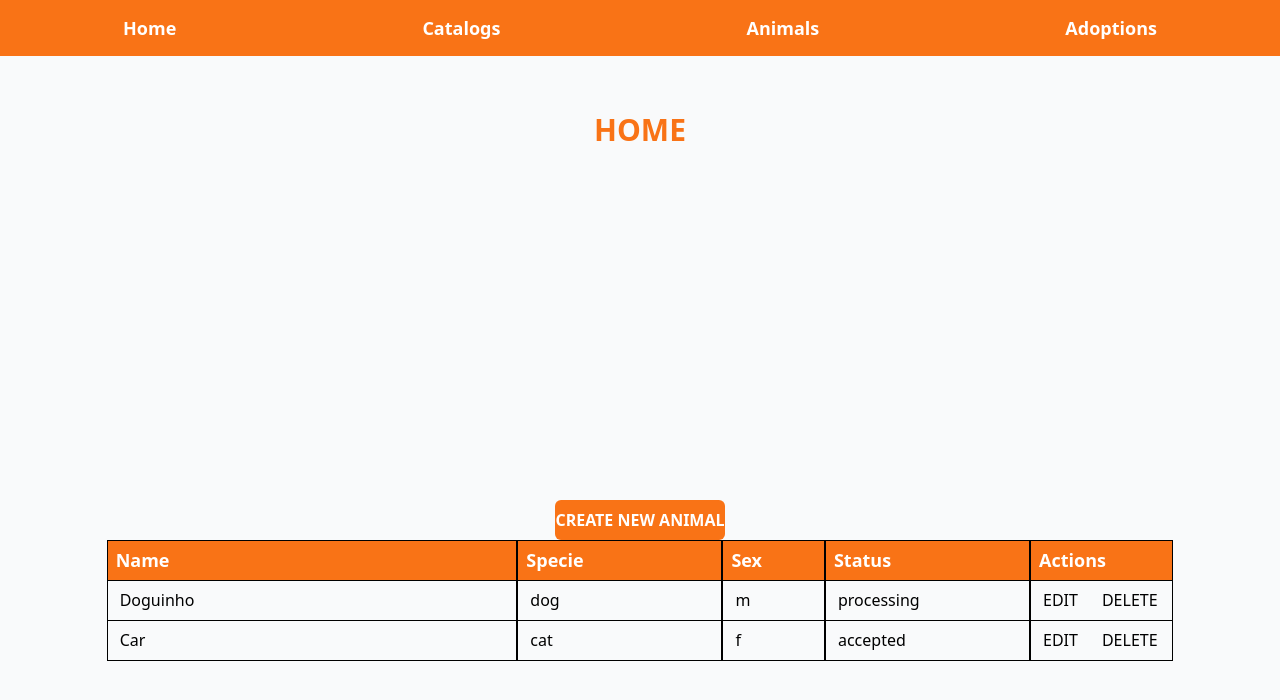
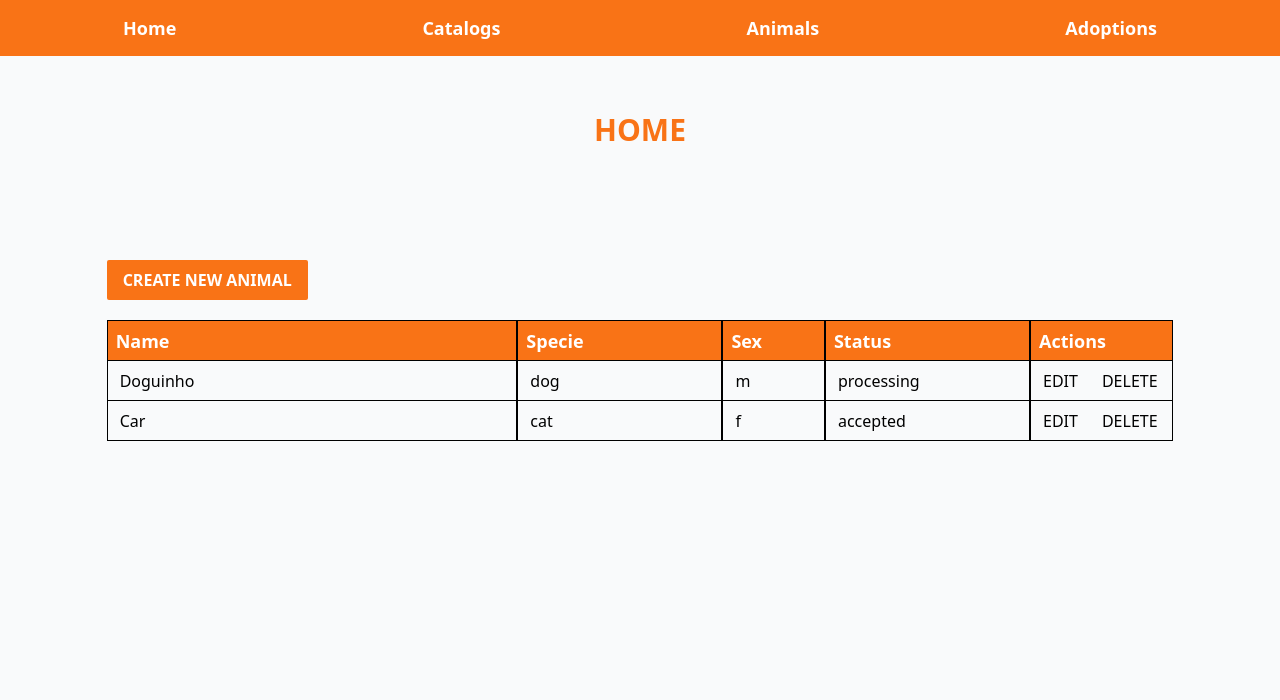
Before and after one commit to PixeLarm12/animal-adoption-system, a Vue app in the folder front/: page /animals in a window 1280 px wide. Shown: the top 700 px of the page. Built offline with nearby package versions, Linux system fonts and the light colour scheme.

Commit message:
Fixed some layout

```diff
--- a/front/src/css/input.css
+++ b/front/src/css/input.css
@@ -9,7 +9,7 @@
 }
 
 .default-button {
-    @apply h-10 bg-orange-500 rounded-md flex justify-center items-center text-white font-bold uppercase;
+    @apply h-10 bg-orange-500 rounded-sm flex justify-center items-center text-white font-bold uppercase px-4;
 }
 
 .bg-catalog-card {
--- a/front/src/css/output.css
+++ b/front/src/css/output.css
@@ -560,6 +560,14 @@ video {
   grid-column: span 12 / span 12;
 }
 
+.mb-10{
+  margin-bottom: 2.5rem;
+}
+
+.mb-5{
+  margin-bottom: 1.25rem;
+}
+
 .flex{
   display: flex;
 }
@@ -570,6 +578,10 @@ video {
 
 .grid{
   display: grid;
+}
+
+.h-10{
+  height: 2.5rem;
 }
 
 .h-14{
@@ -586,18 +598,6 @@ video {
 
 .h-full{
   height: 100%;
-}
-
-.h-1\/2{
-  height: 50%;
-}
-
-.h-12{
-  height: 3rem;
-}
-
-.h-10{
-  height: 2.5rem;
 }
 
 .min-h-\[100vh\]{
@@ -707,18 +707,12 @@ video {
   border-color: rgb(0 0 0 / var(--tw-divide-opacity));
 }
 
+.self-start{
+  align-self: flex-start;
+}
+
 .rounded-md{
   border-radius: 0.375rem;
-}
-
-.rounded-t{
-  border-top-left-radius: 0.25rem;
-  border-top-right-radius: 0.25rem;
-}
-
-.rounded-t-md{
-  border-top-left-radius: 0.375rem;
-  border-top-right-radius: 0.375rem;
 }
 
 .border{
@@ -750,29 +744,9 @@ video {
   background-color: rgb(249 115 22 / var(--tw-bg-opacity));
 }
 
-.bg-orange-600{
-  --tw-bg-opacity: 1;
-  background-color: rgb(234 88 12 / var(--tw-bg-opacity));
-}
-
 .py-14{
   padding-top: 3.5rem;
   padding-bottom: 3.5rem;
-}
-
-.py-2{
-  padding-top: 0.5rem;
-  padding-bottom: 0.5rem;
-}
-
-.py-3{
-  padding-top: 0.75rem;
-  padding-bottom: 0.75rem;
-}
-
-.py-1{
-  padding-top: 0.25rem;
-  padding-bottom: 0.25rem;
 }
 
 .pl-1{
@@ -795,11 +769,6 @@ video {
 .text-lg{
   font-size: 1.125rem;
   line-height: 1.75rem;
-}
-
-.text-sm{
-  font-size: 0.875rem;
-  line-height: 1.25rem;
 }
 
 .font-bold{
@@ -852,9 +821,11 @@ video {
   height: 2.5rem;
   align-items: center;
   justify-content: center;
-  border-radius: 0.375rem;
+  border-radius: 0.125rem;
   --tw-bg-opacity: 1;
   background-color: rgb(249 115 22 / var(--tw-bg-opacity));
+  padding-left: 1rem;
+  padding-right: 1rem;
   font-weight: 700;
   text-transform: uppercase;
   --tw-text-opacity: 1;
@@ -889,13 +860,6 @@ video {
           text-decoration-line: underline;
 }
 
-@media (min-width: 768px){
-  .md\:text-lg{
-    font-size: 1.125rem;
-    line-height: 1.75rem;
-  }
-}
-
 @media (min-width: 1024px){
   .lg\:gap-6{
     gap: 1.5rem;
@@ -905,10 +869,3 @@ video {
     padding-left: 0.75rem;
   }
 }
-
-@media (min-width: 1280px){
-  .xl\:text-xl{
-    font-size: 1.25rem;
-    line-height: 1.75rem;
-  }
-}
--- /dev/null
+++ b/front/src/pages/AnimalCreate.vue
@@ -0,0 +1,19 @@
+<template>
+    <page-template>
+        <div class="w-screen flex flex-col justify-center items-center">
+            <div class="w-screen h-[50vh] flex flex-row justify-center items-center">
+                <h1 class="text-orange-500 text-3xl font-bold">Welcome home!</h1>
+            </div>
+        </div>
+    </page-template>
+</template>
+
+<script>
+import PageTemplate from "../components/PageTemplate.vue"
+
+export default {
+    components: {
+        PageTemplate
+    },
+}
+</script>
--- a/front/src/pages/Animals.vue
+++ b/front/src/pages/Animals.vue
@@ -1,9 +1,8 @@
 <template>
     <page-template>
         <div class="w-screen flex flex-col justify-center items-center">
-            <div class="w-screen min-h-[80vh] flex flex-col justify-center items-center">
             <div class="w-10/12 h-full flex flex-col justify-center items-center">
-                    <router-link to="/animals/create" class="default-button">Create new Animal</router-link>
+                <router-link to="/animals/create" class="default-button self-start mb-5">Create new Animal</router-link>
 
                 <table-template :headers="tableHeaders">
                     <tr v-for="animal in animals" :key="animal.id" class="w-full border border-black divide-x-2 divide-black">
@@ -27,7 +26,6 @@
                         </td>
                     </tr>
                 </table-template>
-                </div>
             </div>
         </div>
     </page-template>
```
Also changed, not shown: front/src/main.js (+4 -3 lines), front/src/pages/Catalogs.vue (renamed from front/src/pages/Catalog.vue). Lines whose indentation alone changed are shown as unchanged.
